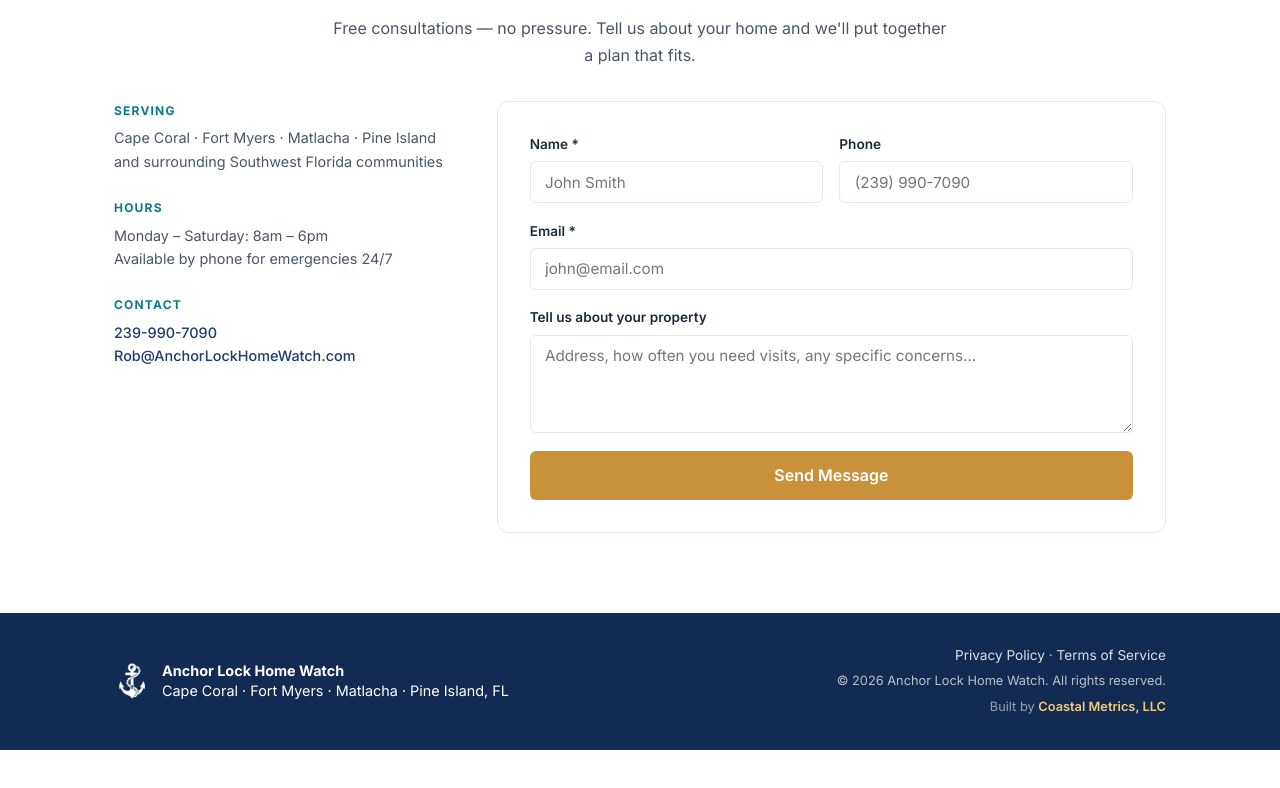
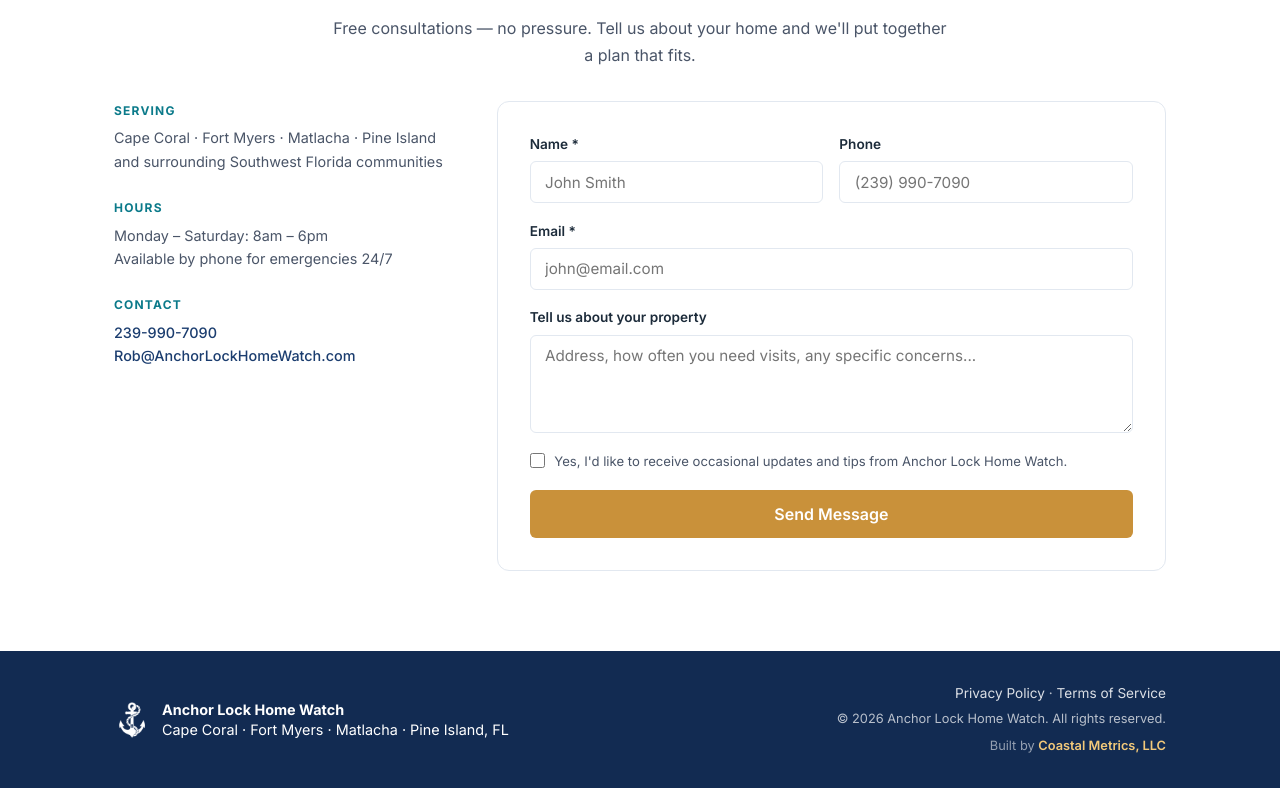
Before and after one commit to CoastalMetrics/anchor-lock-home-watch-website, a SvelteKit app: page / in a window 1280 px wide. Shown: the part 3029-3817 px from the top of the page. Before the commit the page ends 3779 px from the top, so only its background shows below. Built offline with nearby package versions, Linux system fonts and the light colour scheme.

Commit message:
Add resend functionality and api

```diff
--- a/package.json
+++ b/package.json
@@ -21,6 +21,7 @@
 		"vite": "^7.3.1"
 	},
 	"dependencies": {
-		"@vercel/analytics": "^2.0.1"
+		"@vercel/analytics": "^2.0.1",
+		"resend": "^6.12.3"
 	}
 }
--- a/src/routes/+page.svelte
+++ b/src/routes/+page.svelte
@@ -1,13 +1,16 @@
 <script lang="ts">
 	let mobileMenuOpen = $state(false);
 	let formSubmitted = $state(false);
+	let formError = $state('');
+	let formLoading = $state(false);
 	let showAllServices = $state(false);
 
 	let form = $state({
 		name: '',
 		email: '',
 		phone: '',
-		message: ''
+		message: '',
+		optIn: false
 	});
 
 	function scrollTo(id: string) {
@@ -15,10 +18,30 @@
 		document.getElementById(id)?.scrollIntoView({ behavior: 'smooth' });
 	}
 
-	function submitForm(e: Event) {
+	async function submitForm(e: Event) {
 		e.preventDefault();
-		// TODO: Wire this to a real form handler.
-		formSubmitted = true;
+		formLoading = true;
+		formError = '';
+
+		try {
+			const res = await fetch('/api/contact', {
+				method: 'POST',
+				headers: { 'Content-Type': 'application/json' },
+				body: JSON.stringify(form)
+			});
+
+			const data = await res.json();
+
+			if (!res.ok) {
+				formError = data.error ?? 'Something went wrong. Please try again.';
+			} else {
+				formSubmitted = true;
+			}
+		} catch {
+			formError = 'Network error. Please check your connection and try again.';
+		} finally {
+			formLoading = false;
+		}
 	}
 
 	const services = [
@@ -292,7 +315,16 @@
 							Tell us about your property
 							<textarea bind:value={form.message} rows="4" placeholder="Address, how often you need visits, any specific concerns..."></textarea>
 						</label>
-						<button type="submit" class="btn-primary btn-lg btn-full">Send Message</button>
+						<label class="opt-in-label">
+							<input type="checkbox" bind:checked={form.optIn} />
+							<span>Yes, I'd like to receive occasional updates and tips from Anchor Lock Home Watch.</span>
+						</label>
+						{#if formError}
+							<p class="form-error">{formError}</p>
+						{/if}
+						<button type="submit" class="btn-primary btn-lg btn-full" disabled={formLoading}>
+							{formLoading ? 'Sending…' : 'Send Message'}
+						</button>
 					</form>
 				{/if}
 			</div>
@@ -787,6 +819,32 @@
 	input:focus, textarea:focus { border-color: var(--teal); box-shadow: 0 0 0 3px rgba(11,122,138,0.1); }
 	textarea { resize: vertical; }
 
+	.opt-in-label {
+		flex-direction: row;
+		align-items: flex-start;
+		gap: 0.6rem;
+		font-size: 0.82rem;
+		font-weight: 400;
+		color: var(--mid);
+		cursor: pointer;
+	}
+	.opt-in-label input[type="checkbox"] {
+		margin-top: 2px;
+		flex-shrink: 0;
+		accent-color: var(--teal);
+		width: 15px;
+		height: 15px;
+	}
+
+	.form-error {
+		color: #c0392b;
+		font-size: 0.875rem;
+		background: #fdf0ef;
+		border: 1px solid #f5c6c3;
+		border-radius: 6px;
+		padding: 0.65rem 0.9rem;
+	}
+
 	.form-success {
 		text-align: center;
 		padding: 3rem 1rem;
--- /dev/null
+++ b/src/routes/api/contact/+server.ts
@@ -0,0 +1,47 @@
+import { RESEND_API_KEY, RESEND_AUDIENCE_ID } from '$env/static/private';
+import { Resend } from 'resend';
+import { json } from '@sveltejs/kit';
+import type { RequestHandler } from './$types';
+
+const resend = new Resend(RESEND_API_KEY);
+
+export const POST: RequestHandler = async ({ request }) => {
+	const { name, email, phone, message, optIn } = await request.json();
+
+	if (!name || !email) {
+		return json({ error: 'Name and email are required.' }, { status: 400 });
+	}
+
+	const { error } = await resend.emails.send({
+		from: 'Anchor Lock Home Watch <noreply@anchorlockhomewatch.com>',
+		to: 'Rob@AnchorLockHomeWatch.com',
+		replyTo: email,
+		subject: `New inquiry from ${name}`,
+		html: `
+			<h2>New Contact Form Submission</h2>
+			<p><strong>Name:</strong> ${name}</p>
+			<p><strong>Email:</strong> <a href="mailto:${email}">${email}</a></p>
+			${phone ? `<p><strong>Phone:</strong> ${phone}</p>` : ''}
+			${message ? `<p><strong>Message:</strong><br>${message.replace(/\n/g, '<br>')}</p>` : ''}
+			<p><strong>Mailing list opt-in:</strong> ${optIn ? '✅ Yes' : '❌ No'}</p>
+		`
+	});
+
+	if (error) {
+		console.error('Resend error:', error);
+		return json({ error: 'Failed to send message. Please try again.' }, { status: 500 });
+	}
+
+	if (optIn) {
+		const [firstName, ...rest] = name.trim().split(' ');
+		await resend.contacts.create({
+			audienceId: RESEND_AUDIENCE_ID,
+			email,
+			firstName,
+			lastName: rest.join(' ') || undefined,
+			unsubscribed: false
+		});
+	}
+
+	return json({ success: true });
+};
```
Also changed, not shown: 1 other file (tests, documents, lock files or other folders).
